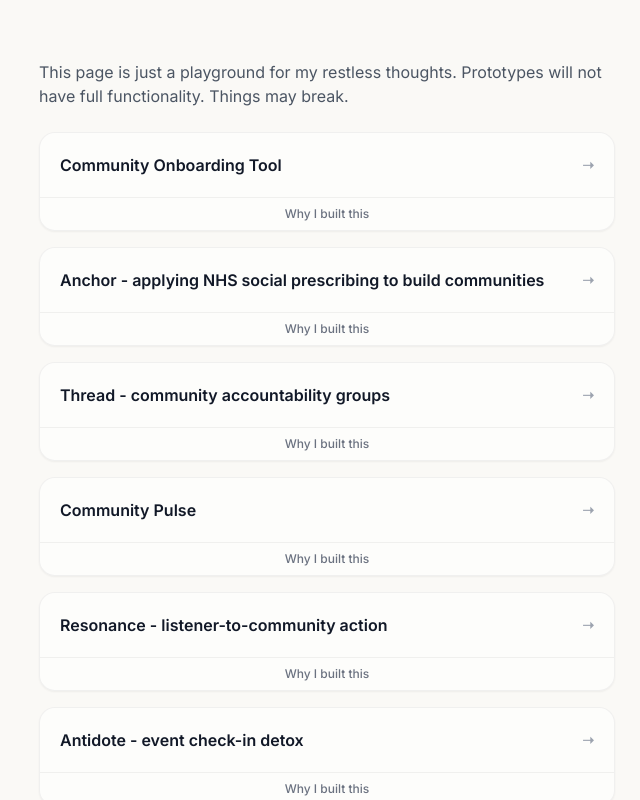
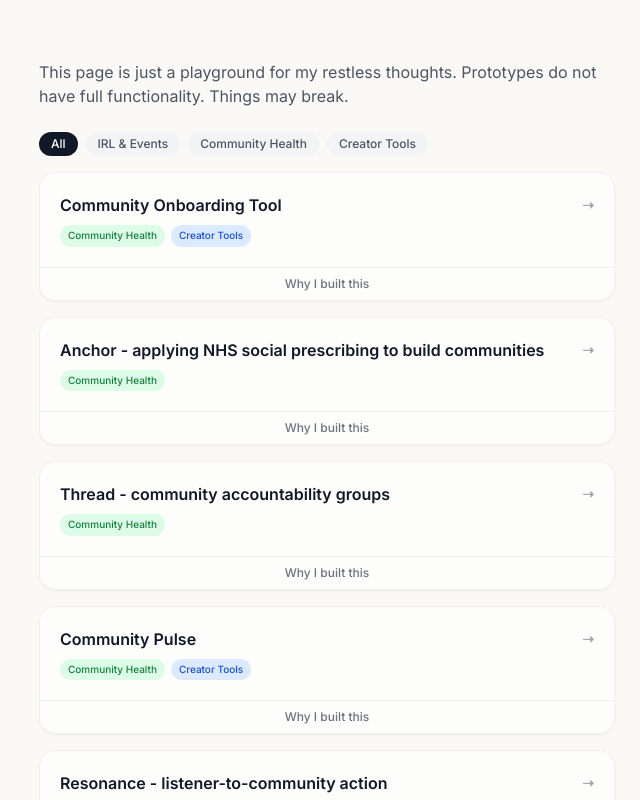
Before and after one commit to glastara/personal-website, a Next.js app: page /experiments in a window 1280 px wide. Shown: the top 800 px of the page, without its empty margins (313-953 px from the left). Built offline with nearby package versions, Linux system fonts and the light colour scheme.

Commit message:
adding filters to experiments

```diff
--- a/app/experiments/ExperimentsGrid.tsx
+++ b/app/experiments/ExperimentsGrid.tsx
@@ -7,23 +7,60 @@ type Experiment = {
 	href: string;
 	problem: ReactNode;
 	solution: ReactNode;
+	tags: string[];
 };
 
 type ExperimentsGridProps = {
 	experiments: Experiment[];
 };
 
+const tagColors: Record<string, string> = {
+	"IRL & Events": "bg-amber-100 text-amber-700",
+	"Community Health": "bg-green-100 text-green-700",
+	"Creator Tools": "bg-blue-100 text-blue-700",
+};
+
+const ALL_TAGS = ["IRL & Events", "Community Health", "Creator Tools"];
+
 export default function ExperimentsGrid({ experiments }: ExperimentsGridProps) {
 	const [openHref, setOpenHref] = useState<string | null>(null);
+	const [activeTag, setActiveTag] = useState<string | null>(null);
 
-	const handleCardClick = (href: string) => {
-		if (typeof window === "undefined") return;
-		window.open(href, "_blank", "noopener,noreferrer");
-	};
+	const filtered = activeTag
+		? experiments.filter((e) => e.tags.includes(activeTag))
+		: experiments;
 
 	return (
 		<div className="space-y-4">
-			{experiments.map((experiment) => (
+			<div className="flex flex-wrap gap-2">
+				<button
+					type="button"
+					onClick={() => setActiveTag(null)}
+					className={`rounded-full px-3 py-1 text-xs font-medium transition-colors ${
+						activeTag === null
+							? "bg-gray-900 text-white"
+							: "bg-gray-100 text-gray-600 hover:bg-gray-200"
+					}`}
+				>
+					All
+				</button>
+				{ALL_TAGS.map((tag) => (
+					<button
+						key={tag}
+						type="button"
+						onClick={() => setActiveTag(activeTag === tag ? null : tag)}
+						className={`rounded-full px-3 py-1 text-xs font-medium transition-colors ${
+							activeTag === tag
+								? tagColors[tag]
+								: "bg-gray-100 text-gray-600 hover:bg-gray-200"
+						}`}
+					>
+						{tag}
+					</button>
+				))}
+			</div>
+
+			{filtered.map((experiment) => (
 				<div
 					key={experiment.title}
 					className="group rounded-2xl border border-black/5 bg-white/60 shadow-sm overflow-hidden
@@ -33,7 +70,10 @@ export default function ExperimentsGrid({ experiments }: ExperimentsGridProps) {
 					<div className="flex flex-col">
 						<button
 							type="button"
-							onClick={() => handleCardClick(experiment.href)}
+							onClick={() => {
+								if (typeof window === "undefined") return;
+								window.open(experiment.href, "_blank", "noopener,noreferrer");
+							}}
 							className="flex-1 px-4 py-4 text-left sm:px-5 sm:py-5 hover:bg-gray-50 focus-visible:outline-none focus-visible:ring-2 focus-visible:ring-gray-400 focus-visible:ring-offset-2 focus-visible:ring-offset-[#FAF9F6]"
 						>
 							<div className="flex items-center justify-between gap-2">
@@ -44,6 +84,18 @@ export default function ExperimentsGrid({ experiments }: ExperimentsGridProps) {
 									➝
 								</span>
 							</div>
+							{experiment.tags.length > 0 && (
+								<div className="flex flex-wrap gap-1.5 mt-2">
+									{experiment.tags.map((tag) => (
+										<span
+											key={tag}
+											className={`inline-block rounded-full px-2 py-0.5 text-[10px] font-medium ${tagColors[tag] ?? "bg-gray-100 text-gray-600"}`}
+										>
+											{tag}
+										</span>
+									))}
+								</div>
+							)}
 						</button>
 
 						<div className="border-t border-black/5">
--- a/app/experiments/page.tsx
+++ b/app/experiments/page.tsx
@@ -11,12 +11,14 @@ type Experiment = {
   href: string;
   problem: ReactNode;
   solution: ReactNode;
+  tags: string[];
 };
 
 const experiments: Experiment[] = [
   {
     title: "Community Onboarding Tool",
     href: "https://community-onboarding-tool.lovable.app",
+    tags: ["Community Health", "Creator Tools"],
     problem:
       "Most communities onboard members with a welcome email, possibly a link to a dead Discord server, and not much else. This leaves community members at risk of feeling lonely and isolated within the community, reducing their likelihood of future engagement.",
     solution:
@@ -25,6 +27,7 @@ const experiments: Experiment[] = [
   {
     title: "Anchor - applying NHS social prescribing to build communities",
     href: "https://anchor-community-connect-app.lovable.app",
+    tags: ["Community Health"],
     problem: (
       <>
         <a
@@ -71,6 +74,7 @@ const experiments: Experiment[] = [
   {
     title: "Thread - community accountability groups",
     href: "https://thread-together-now.lovable.app",
+    tags: ["Community Health"],
     problem: (
       <>
         Research shows that creating accountability makes us far more likely to hit our goals (see{" "}
@@ -101,6 +105,7 @@ const experiments: Experiment[] = [
   {
     title: "Community Pulse",
     href: "https://community-pulse-irl-events.lovable.app",
+    tags: ["Community Health", "Creator Tools"],
     problem:
       "Hard for creators to assess community wellbeing, and for community members to find the best events to boost their wellbeing if they’re feeling down.",
     solution:
@@ -109,6 +114,7 @@ const experiments: Experiment[] = [
   {
     title: "Resonance - listener-to-community action",
     href: "https://resonate-action-app.lovable.app",
+    tags: ["Community Health", "Creator Tools"],
     problem:
       "Listeners often finish a podcast episode feeling motivated, but have no immediate way to convert that into community engagement.",
     solution:
@@ -117,6 +123,7 @@ const experiments: Experiment[] = [
   {
     title: "Antidote - event check-in detox",
     href: "https://antidote-app.lovable.app",
+    tags: ["IRL & Events", "Community Health"],
     problem: (
       <>
         Our attention spans are shrinking.{" "}
@@ -139,6 +146,7 @@ const experiments: Experiment[] = [
   {
     title: "Gather - self-organised community meetups",
     href: "https://gather-local-creators.lovable.app",
+    tags: ["IRL & Events"],
     problem:
       "No easy way for creators’ communities to self-organise meetups without the creator being the bottleneck.",
     solution:
@@ -147,6 +155,7 @@ const experiments: Experiment[] = [
   {
     title: "Creator Run Hub",
     href: "https://creator-run-hub.lovable.app",
+    tags: ["IRL & Events", "Creator Tools"],
     problem:
       "Everyone seems to be starting or joining a run club, but there isn’t an easy way for content creators to set up and organise them.",
     solution:
@@ -155,6 +164,7 @@ const experiments: Experiment[] = [
   {
     title: "Retreat",
     href: "https://retreat-hosting-and-booking.lovable.app",
+    tags: ["IRL & Events", "Creator Tools"],
     problem:
       "Retreats are a high-value IRL community activity, but it’s difficult for creators to host & manage them (usually organised via emails and DMs).",
     solution:
@@ -163,6 +173,7 @@ const experiments: Experiment[] = [
   {
     title: "GoodGiving",
     href: "https://good-giving-connect.lovable.app",
+    tags: ["IRL & Events", "Community Health"],
     problem:
       "Community members don’t feel commonalities & connections with each other, other than their interest in the creator they're going to see. This limits how fast connections can be built & scaled - they're only built through one node (the creator) rather than through multiple (each individual community member).",
     solution:
@@ -171,6 +182,7 @@ const experiments: Experiment[] = [
   {
     title: "Post-Event Content Pipeline Generator",
     href: "https://vibe-to-viral.lovable.app",
+    tags: ["IRL & Events", "Creator Tools"],
     problem:
       "Not only are IRL community events difficult to organise, but many creators lack a systematic process for turning IRL moments into social media content that’ll maximise community growth and engagement.",
     solution:
@@ -179,6 +191,7 @@ const experiments: Experiment[] = [
   {
     title: "Community Events Performance Dashboard",
     href: "https://irl-event-dashboard.lovable.app",
+    tags: ["IRL & Events", "Creator Tools"],
     problem:
       "Brands find it difficult to capture the ROI of IRL community events.",
     solution:
@@ -187,6 +200,7 @@ const experiments: Experiment[] = [
   {
     title: "IRL Community Event Planner",
     href: "https://irl-community-eventplanner.lovable.app/",
+    tags: ["IRL & Events", "Creator Tools"],
     problem:
       "Content creators are often unsure how to facilitate IRL connections with followers & build engagement.",
     solution:
@@ -195,6 +209,7 @@ const experiments: Experiment[] = [
   {
     title: "Campfire",
     href: "https://community-campfire.lovable.app",
+    tags: ["Community Health"],
     problem:
       "Lack of genuine relationships between online community members.",
     solution:
@@ -203,6 +218,7 @@ const experiments: Experiment[] = [
   {
     title: "Community Passport",
     href: "https://community-passport1.lovable.app",
+    tags: ["IRL & Events", "Community Health"],
     problem:
       "Hard to meet like-minded people IRL in digital era (at least outside of a dating context).",
     solution:
@@ -211,6 +227,7 @@ const experiments: Experiment[] = [
   {
     title: "StumbleUponSomeone",
     href: "https://stumble-find-a-friend.lovable.app",
+    tags: ["IRL & Events", "Community Health"],
     problem:
       "Hard to make friends & deep connections day-to-day → IRL networks tend to be locked in & limited to work  + existing connections once we reach adulthood.",
     solution:
@@ -222,7 +239,7 @@ export default function ExperimentsPage() {
   return (
     <div className="space-y-6">
       <p className="text-sm text-gray-600 md:text-base">
-        This page is just a playground for my restless thoughts. Prototypes will not have full functionality. Things may break.
+        This page is just a playground for my restless thoughts. Prototypes do not have full functionality. Things may break.
       </p>
 
       <div className="not-prose">
```
